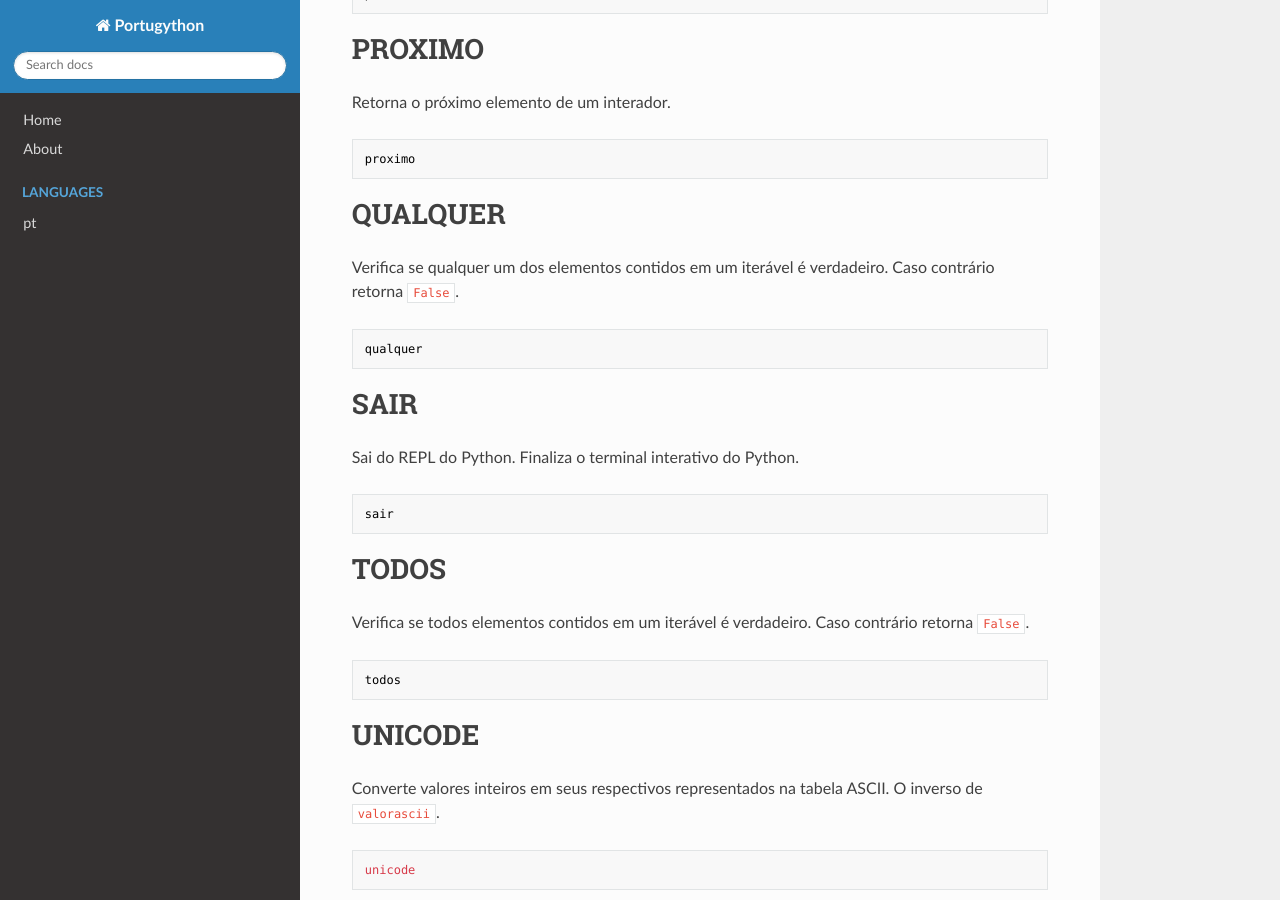
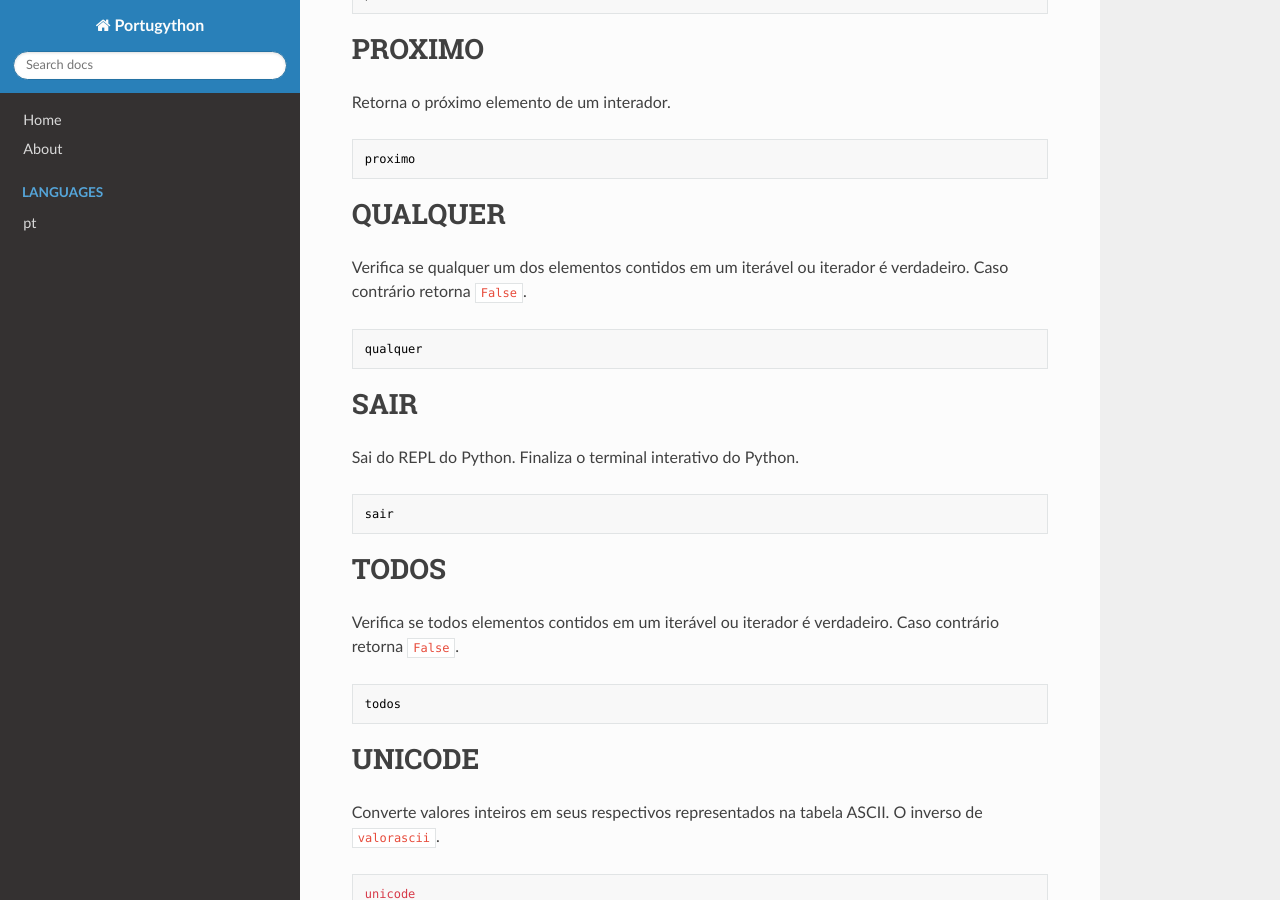
Before and after one commit to InGnave/portugython, an MkDocs documentation site: the page built from docs/pt/docs/tutorial/functions.md, in a window 1280 px wide and 900 px high, scrolled down 3237 px. Built offline with MkDocs 1.6.1, drawn with Linux system fonts in a browser that asks for light colours; nearby versions of some CDN libraries; some of the changed text lies outside the part shown.

Commit message:
small documentation change

````diff
--- a/docs/pt/docs/tutorial/functions.md
+++ b/docs/pt/docs/tutorial/functions.md
@@ -21,7 +21,7 @@
 ```
 
 # ARRUMADO
-Formata um iterável para uma lista e rearranja seu(s) elemento(s) (por padrão) de forma ASCII-bética.
+Formata um iterável ou iterador para uma lista e rearranja seu(s) elemento(s) (por padrão) de forma ASCII-bética.
 ```
 arrumado
 ```
@@ -39,7 +39,7 @@
 ```
 
 # COMPRIMENTO
-Retorna o comprimento de um iterável.
+Retorna o comprimento de um iterável ou iterador.
 ```
 comprimento
 ```
@@ -118,7 +118,7 @@
 ```
 
 # QUALQUER
-Verifica se qualquer um dos elementos contidos em um iterável é verdadeiro. Caso contrário retorna `False`.
+Verifica se qualquer um dos elementos contidos em um iterável ou iterador é verdadeiro. Caso contrário retorna `False`.
 ```
 qualquer
 ```
@@ -130,7 +130,7 @@
 ```
 
 # TODOS
-Verifica se todos elementos contidos em um iterável é verdadeiro. Caso contrário retorna `False`.
+Verifica se todos elementos contidos em um iterável ou iterador é verdadeiro. Caso contrário retorna `False`.
 ```
 todos
 ```
````
